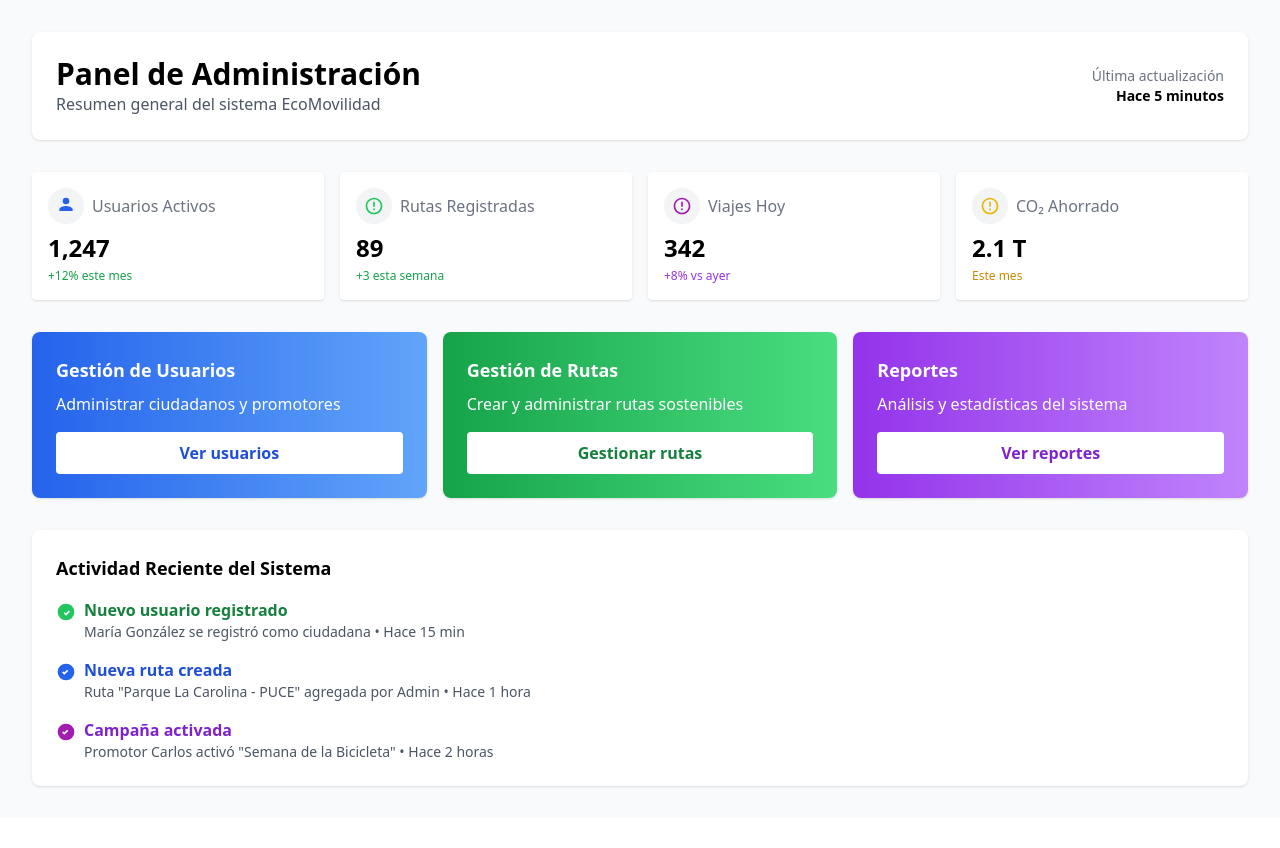
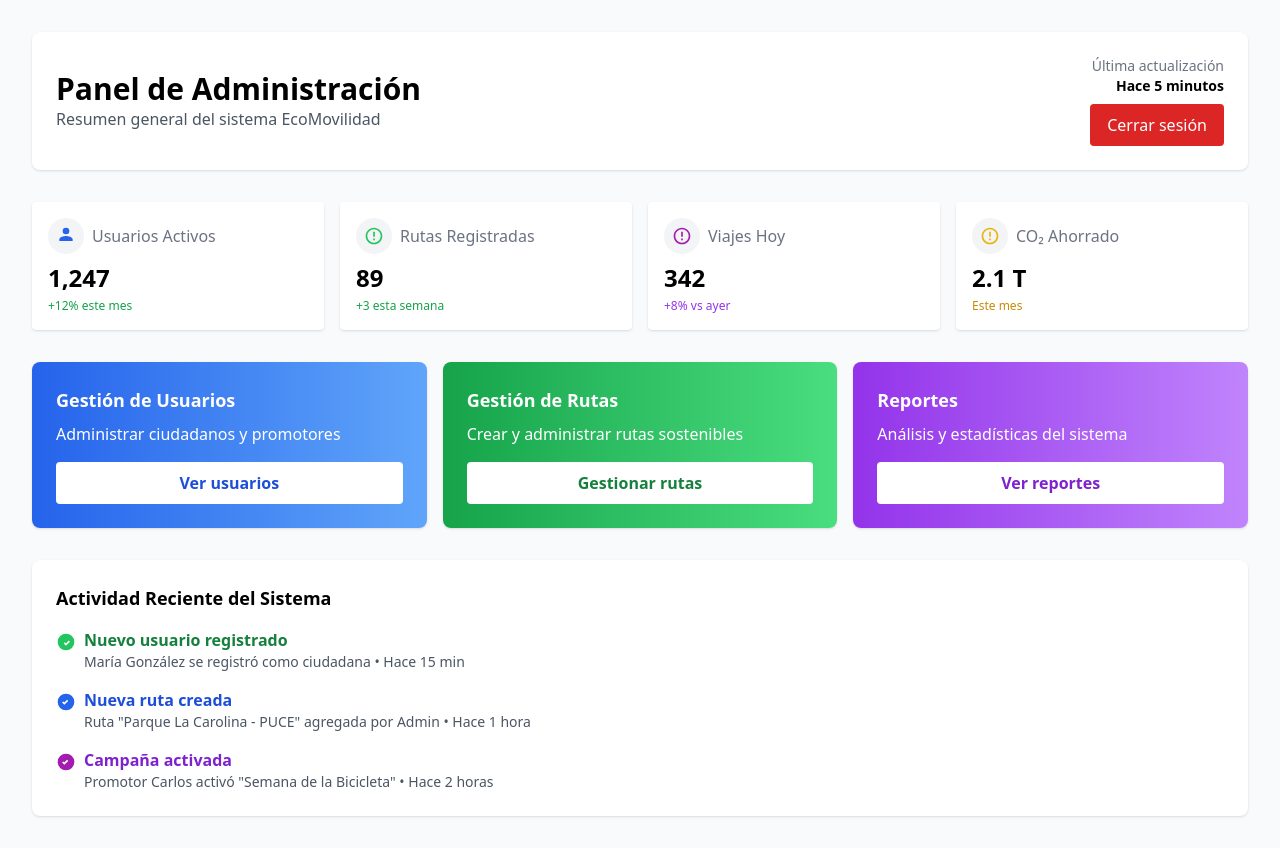
Before and after one commit to XavierParedesLoyola/movilidad-sostenible-uio, a React (Vite) app in the folder FRONTEND/: page /dashboard in a window 1280 px wide. Before the commit the page ends 818 px from the top, so only its background shows below. Built offline with nearby package versions, Linux system fonts and the light colour scheme.

Commit message:
ingreso de boton cerrar sesion

```diff
--- /dev/null
+++ b/FRONTEND/src/components/LogoutButton.jsx
@@ -0,0 +1,17 @@
+import { useNavigate } from "react-router-dom";
+
+export default function LogoutButton() {
+  const navigate = useNavigate();
+  const handleLogout = () => {
+    localStorage.clear();
+    navigate("/");
+  };
+  return (
+    <button
+      className="bg-red-600 text-white px-4 py-2 rounded hover:bg-red-700"
+      onClick={handleLogout}
+    >
+      Cerrar sesión
+    </button>
+  );
+}
--- a/FRONTEND/src/views/Ciudadano/Ciudadano.jsx
+++ b/FRONTEND/src/views/Ciudadano/Ciudadano.jsx
@@ -1,6 +1,7 @@
 import React, { useEffect, useState } from "react";
 import { obtenerRutas } from "../../api/rutas";
 import { registrarViaje, obtenerViajesPorUsuario } from "../../api/viajes";
+import LogoutButton from "../../components/LogoutButton"; // Ajusta la ruta si es necesario
 
 export default function Ciudadano() {
   const [rutas, setRutas] = useState([]);
@@ -71,6 +72,10 @@ export default function Ciudadano() {
   };
 
   return (
+    <div>
+      <div className="flex justify-end p-4">
+        <LogoutButton />
+      </div>
       <div className="min-h-screen w-full bg-gray-100 flex flex-row gap-8 p-8">
         {/* Columna izquierda: rutas y formulario */}
         <div className="flex-1 flex flex-col gap-6">
@@ -196,5 +201,6 @@ export default function Ciudadano() {
           </div>
         </div>
       </div>
+    </div>
   );
 }
--- a/FRONTEND/src/views/Dashboard/Dashboard.jsx
+++ b/FRONTEND/src/views/Dashboard/Dashboard.jsx
@@ -1,3 +1,5 @@
+import LogoutButton from "../../components/LogoutButton"; // Ajusta la ruta si es necesario
+
 export default function Dashboard() {
   const rol = localStorage.getItem("rol");
   if (rol !== "admin") {
@@ -12,9 +14,12 @@ export default function Dashboard() {
             <h1 className="text-3xl font-bold text-black">Panel de Administración</h1>
             <p className="text-gray-600">Resumen general del sistema EcoMovilidad</p>
           </div>
-          <div className="text-right text-gray-500 text-sm">
-            <div>Última actualización</div>
-            <div className="font-semibold text-black">Hace 5 minutos</div>
+          <div className="flex flex-col items-end gap-2">
+            <div className="text-right text-gray-500 text-sm">
+              <div>Última actualización</div>
+              <div className="font-semibold text-black">Hace 5 minutos</div>
+            </div>
+            <LogoutButton />
           </div>
         </div>
       </div>
```
Lines whose indentation alone changed are shown as unchanged.
